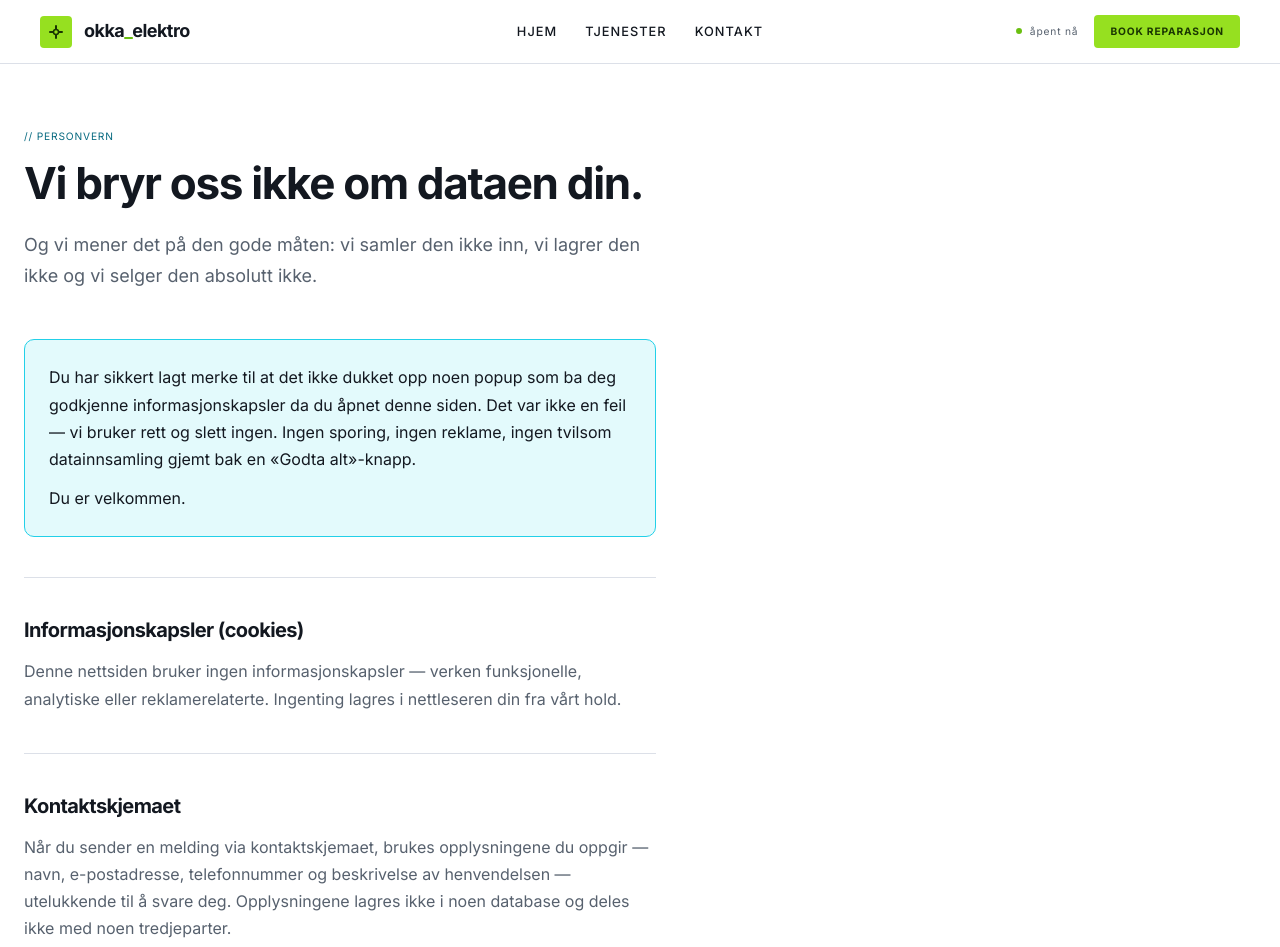
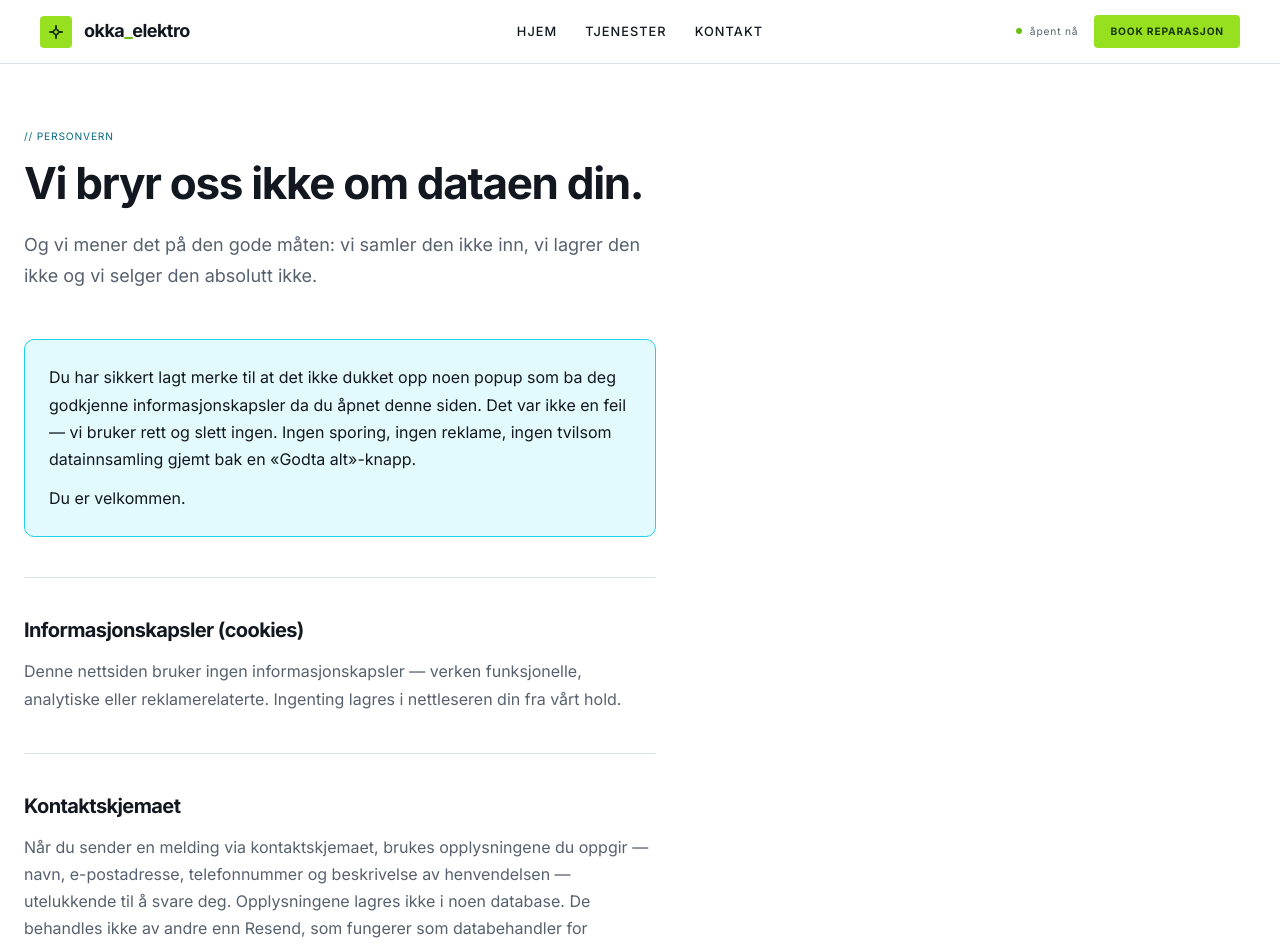
Before and after one commit to Off-Grid-Dev/okka-elektro-website, a Next.js app: page /personvern in a window 1280 px wide. Shown: the top 947 px of the page. Built offline with nearby package versions, Linux system fonts and the light colour scheme.

Commit message:
small text change on personvern page

```diff
--- a/src/app/(pages)/personvern/page.tsx
+++ b/src/app/(pages)/personvern/page.tsx
@@ -43,7 +43,7 @@ export default function PersonvernPage() {
           <section className={styles.section}>
             <h2 className={styles.sectionHeading}>Kontaktskjemaet</h2>
             <p className={styles.body}>
-              Når du sender en melding via kontaktskjemaet, brukes opplysningene du oppgir — navn, e-postadresse, telefonnummer og beskrivelse av henvendelsen — utelukkende til å svare deg. Opplysningene lagres ikke i noen database og deles ikke med noen tredjeparter.
+              Når du sender en melding via kontaktskjemaet, brukes opplysningene du oppgir — navn, e-postadresse, telefonnummer og beskrivelse av henvendelsen — utelukkende til å svare deg. Opplysningene lagres ikke i noen database. De behandles ikke av andre enn Resend, som fungerer som databehandler for videresending av e-post, og slettes automatisk etter utsendelse.
             </p>
             <p className={styles.body}>
               Meldingen sendes direkte til vår e-postkasse via Resend, en e-posttjeneste som er GDPR-kompatibel. Du kan lese mer om Resend sin personvernpolicy på{" "}
```
